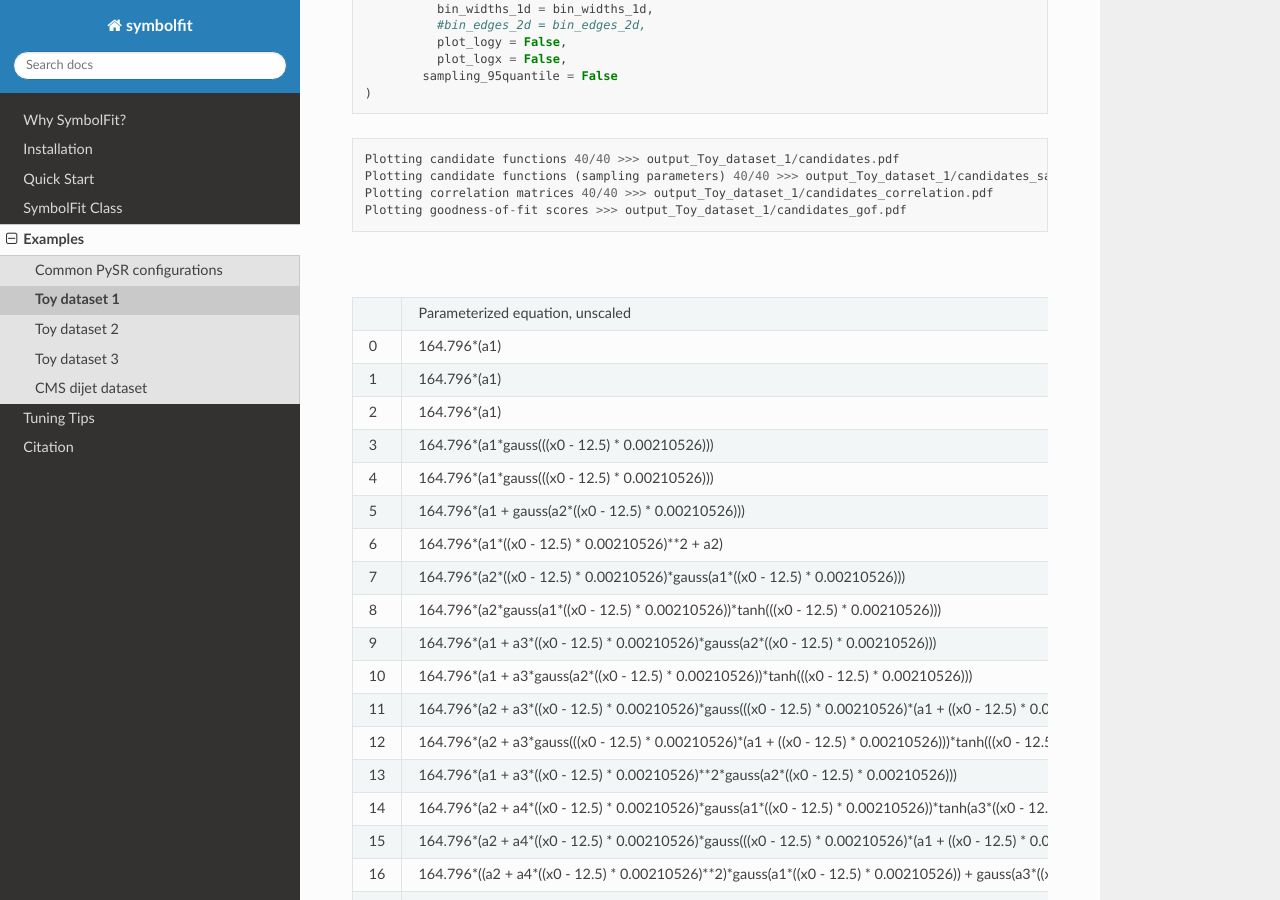
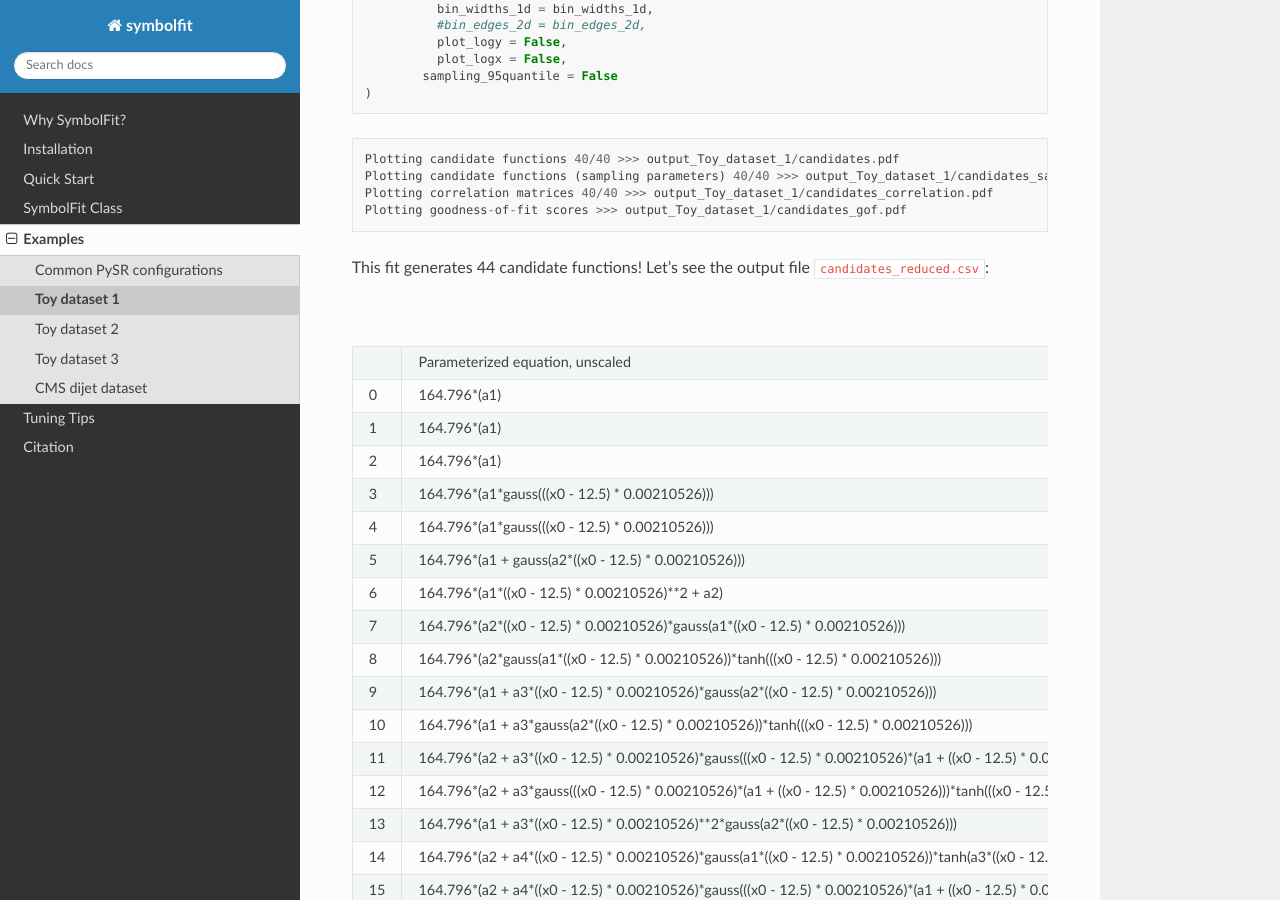
Before and after one commit to hftsoi/symbolfit, a Sphinx documentation site: the page built from docs/demo/toy1.rst, in a window 1280 px wide and 900 px high, scrolled down 9825 px. Built offline with Sphinx 7.4.7 and the Read the Docs theme 3.1.0, drawn with Linux system fonts in a browser that asks for light colours.

Commit message:
Update toy1.rst

```diff
--- a/docs/demo/toy1.rst
+++ b/docs/demo/toy1.rst
@@ -2,6 +2,8 @@
 -------------
 
 .. include:: notebooks/Toy_dataset_1.rst
+
+This fit generates 44 candidate functions! Let's see the output file ``candidates_reduced.csv``:
 
 .. csv-table:: candidates_reduced.csv
    :file: notebooks/output_Toy_dataset_1/candidates_reduced.csv
@@ -13,15 +15,15 @@
 
    .. image:: notebooks/img/toy1/gof-pvalue.png
 
-   ^ p-value
+   p-value
 
    .. image:: notebooks/img/toy1/gof-rmse.png
 
-   ^ Root-mean-square error
+   Root-mean-square error
 
    .. image:: notebooks/img/toy1/gof-r2.png
 
-   ^ Coefficient of determination R2
+   Coefficient of determination R2
 
 
 .. image:: notebooks/img/toy1/sampling.png
@@ -31,36 +33,36 @@
 
    .. image:: notebooks/img/toy1/p1.png
 
-   ^ Variation of parameter a1
+   Variation of parameter a1
 
    .. image:: notebooks/img/toy1/p2.png
 
-   ^ Variation of parameter a2
+   Variation of parameter a2
 
    .. image:: notebooks/img/toy1/p3.png
 
-   ^ Variation of parameter a3
+   Variation of parameter a3
 
    .. image:: notebooks/img/toy1/p4.png
 
-   ^ Variation of parameter a4
+   Variation of parameter a4
 
    .. image:: notebooks/img/toy1/p5.png
 
-   ^ Variation of parameter a5
+   Variation of parameter a5
 
    .. image:: notebooks/img/toy1/p6.png
 
-   ^ Variation of parameter a6
+   Variation of parameter a6
 
    .. image:: notebooks/img/toy1/p7.png
 
-   ^ Variation of parameter a7
+   Variation of parameter a7
 
    .. image:: notebooks/img/toy1/p8.png
 
-   ^ Variation of parameter a8
+   Variation of parameter a8
 
    .. image:: notebooks/img/toy1/corr.png
 
-   ^ Correlation matrix
+   Correlation matrix
```
